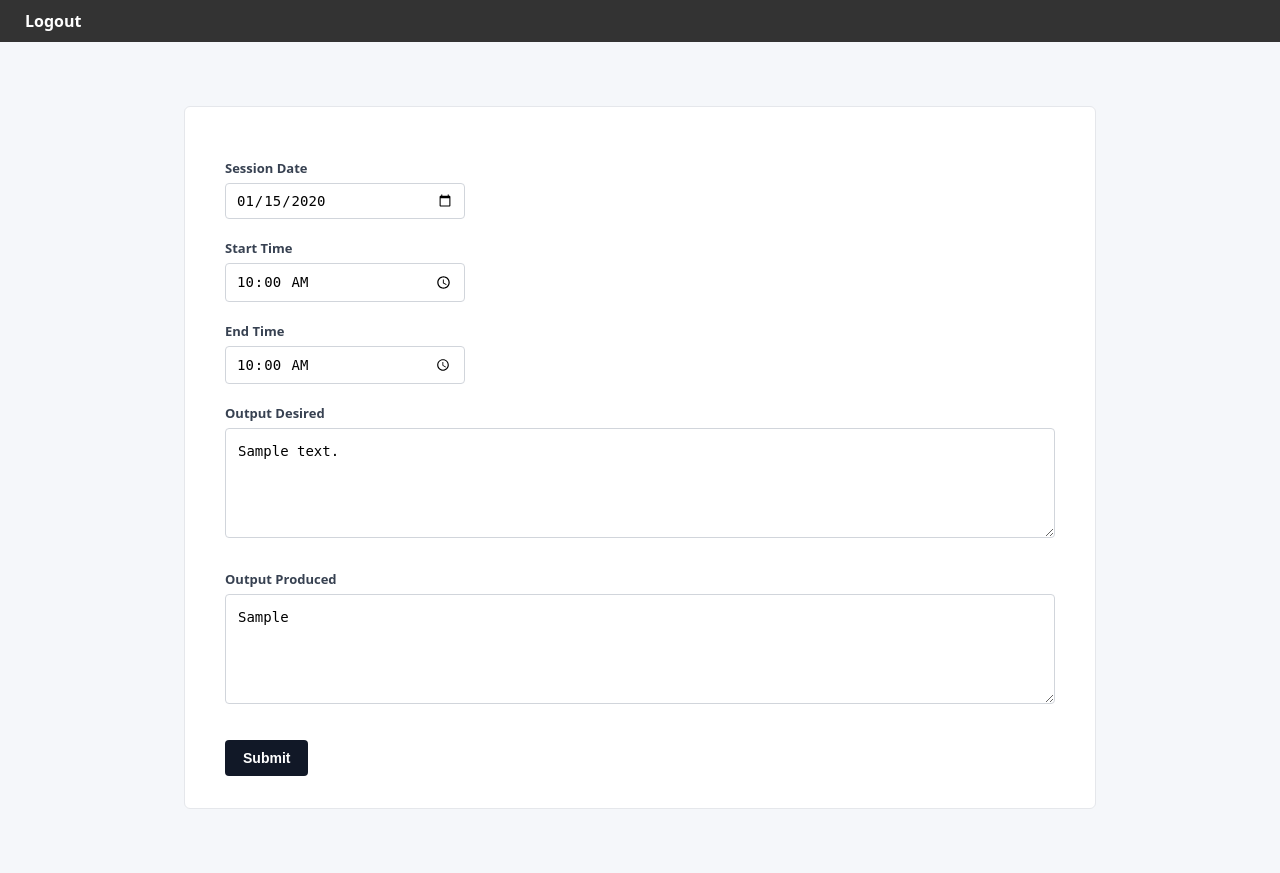
After one commit to muzakkir2045/PPI, a Flask app: page /work_sessions/edit/1/1 in a window 1280 px wide. The commit adds this page. Run offline with Flask 3, Linux system fonts and the light colour scheme; a user stored in the database is signed in; tables that the repository leaves empty hold one stand-in row (values such as "Sample post").

Commit message:
Fix and style edit and delete session routes

```diff
--- a/app/main.py
+++ b/app/main.py
@@ -284,7 +284,7 @@ def edit_session(project_id,session_id):
         session.outcome = request.form.get('outcome').strip()
 
         db.session.commit()
-        return redirect('/work_sessions', project_id = project_id)
+        return redirect(url_for('work_sessions', project_id=project_id))
     return render_template('edit_session.html', session = session)
 
 @app.route('/work_sessions/delete/<int:project_id>/<int:session_id>', methods = ['POST'])
@@ -298,7 +298,7 @@ def delete_session(project_id,session_id):
 
     db.session.delete(session)
     db.session.commit()
-    return redirect('/work_sessions',project_id = project_id)
+    return redirect(url_for('work_sessions',project_id = project_id))
 
 
 @app.before_request
--- /dev/null
+++ b/static/edit_session.css
@@ -0,0 +1,111 @@
+/* Base reset */
+* {
+    box-sizing: border-box;
+    margin: 0;
+    padding: 0;
+}
+
+body {
+    font-family: system-ui, -apple-system, BlinkMacSystemFont, "Segoe UI", Roboto, sans-serif;
+    background: #f5f7fa;
+    color: #1f2933;
+    min-height: 100vh;
+}
+
+/* Page layout */
+.form-container {
+    max-width: 960px;
+    margin: 40px auto;
+    padding: 24px;
+}
+
+/* Form layout */
+.form {
+    background: #ffffff;
+    padding: 32px 40px;
+    border-radius: 6px;
+    border: 1px solid #e5e7eb;
+}
+
+/* Labels */
+.form label {
+    display: block;
+    font-size: 13px;
+    font-weight: 600;
+    color: #374151;
+    margin-bottom: 6px;
+    margin-top: 20px;
+}
+
+/* Inputs */
+.form input[type="date"],
+.form input[type="time"] {
+    width: 240px;
+    padding: 8px 10px;
+    font-size: 14px;
+    border-radius: 4px;
+    border: 1px solid #d1d5db;
+    background: #ffffff;
+    appearance: auto;
+    -webkit-appearance: auto;
+}
+
+.form input[type="date"]:focus,
+.form input[type="time"]:focus,
+.form textarea:focus {
+    outline: none;
+    border-color: #2563eb;
+    box-shadow: 0 0 0 2px rgba(37, 99, 235, 0.12);
+}
+
+/* Textareas – main focus */
+.form textarea {
+    width: 100%;
+    min-height: 110px;
+    padding: 12px;
+    font-size: 14px;
+    border-radius: 4px;
+    border: 1px solid #d1d5db;
+    resize: vertical;
+    line-height: 1.5;
+    margin-bottom: 12px;
+}
+
+/* Submit button */
+.form input[type="submit"] {
+    margin-top: 24px;
+    padding: 10px 18px;
+    font-size: 14px;
+    font-weight: 600;
+    background: #111827;
+    color: #ffffff;
+    border: none;
+    border-radius: 4px;
+    cursor: pointer;
+}
+
+.form input[type="submit"]:hover {
+    background: #000000;
+}
+
+/* Remove <br> visual impact */
+.form br {
+    display: none;
+}
+
+/* Responsive */
+@media (max-width: 768px) {
+    .form-container {
+        margin: 20px auto;
+        padding: 16px;
+    }
+
+    .form {
+        padding: 24px;
+    }
+
+    .form input[type="date"],
+    .form input[type="time"] {
+        width: 100%;
+    }
+}
--- /dev/null
+++ b/templates/edit_session.html
@@ -0,0 +1,30 @@
+{% extends 'base.html' %}
+
+{% block title %}
+New work Session
+{% endblock title %}
+{% block css %}
+<link rel="stylesheet" href="{{ url_for('static', filename='edit_session.css') }}">
+{% endblock css %}
+{% block content %}
+        <main class="form-container">
+            <form class="form" action="/work_sessions/edit/{{ session.project_id }}/{{ session.id }}" method="POST">
+                <label for="session-date">Session Date</label>
+                <input type="date" name="session-date" value="{{ session.session_date.strftime('%Y-%m-%d') }}"><br>
+
+                <label for="start_time">Start Time</label>
+                <input type="time" name="start_time" value="{{ session.start_time.strftime('%H:%M') }}"><br>
+
+                <label for="end_time">End Time</label>
+                <input type="time" name="end_time" value="{{ session.end_time.strftime('%H:%M') }}"><br>
+
+                <label for="work_description">Output Desired</label>
+                <textarea name="work_description" cols="10">{{ session.work_description }}</textarea><br>
+
+                <label for="outcome">Output Produced</label><br>
+                <textarea name="outcome" cols="10">{{ session.outcome }}</textarea><br>
+
+                <input type="submit" value="Submit">
+            </form>
+        </main>
+{% endblock %}
```
Also changed, not shown: static/project_sessions.css (+87 -9 lines), templates/project_sessions.html (+15 -8 lines), instance/database.db.
